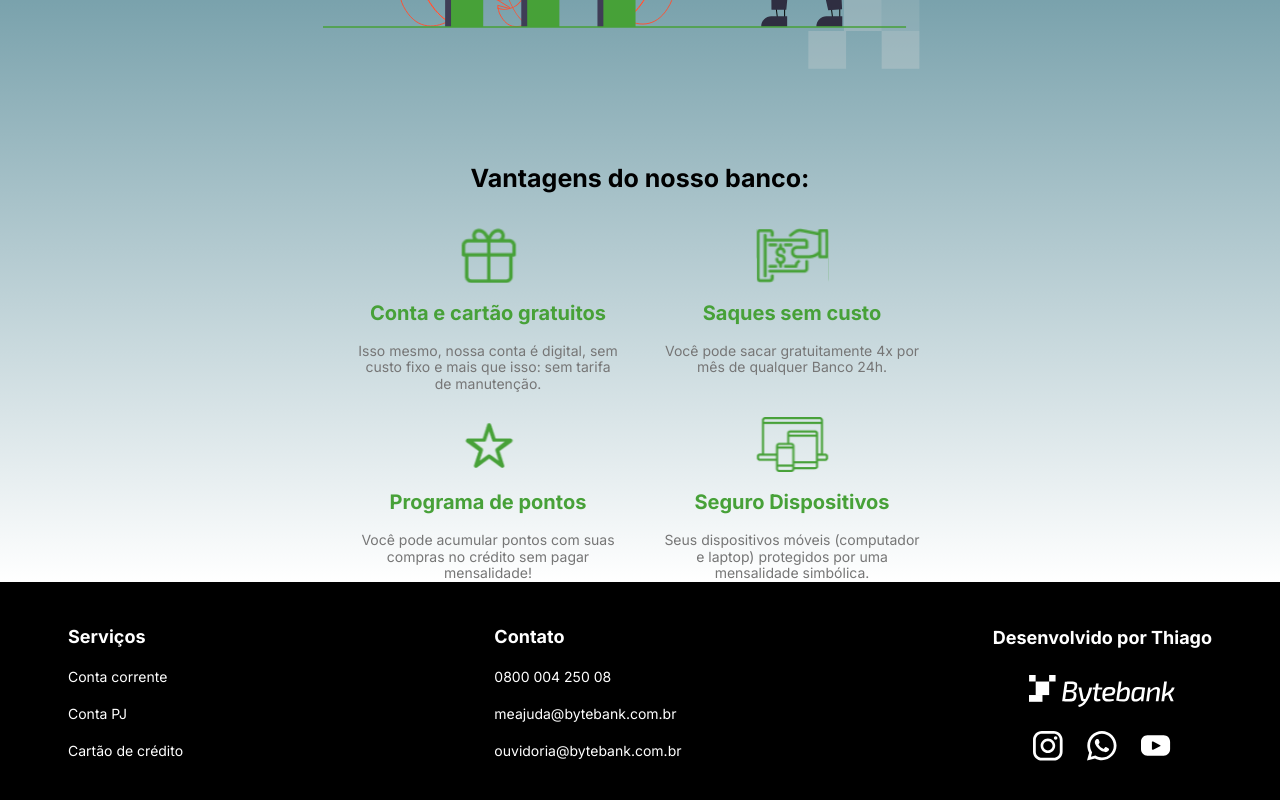
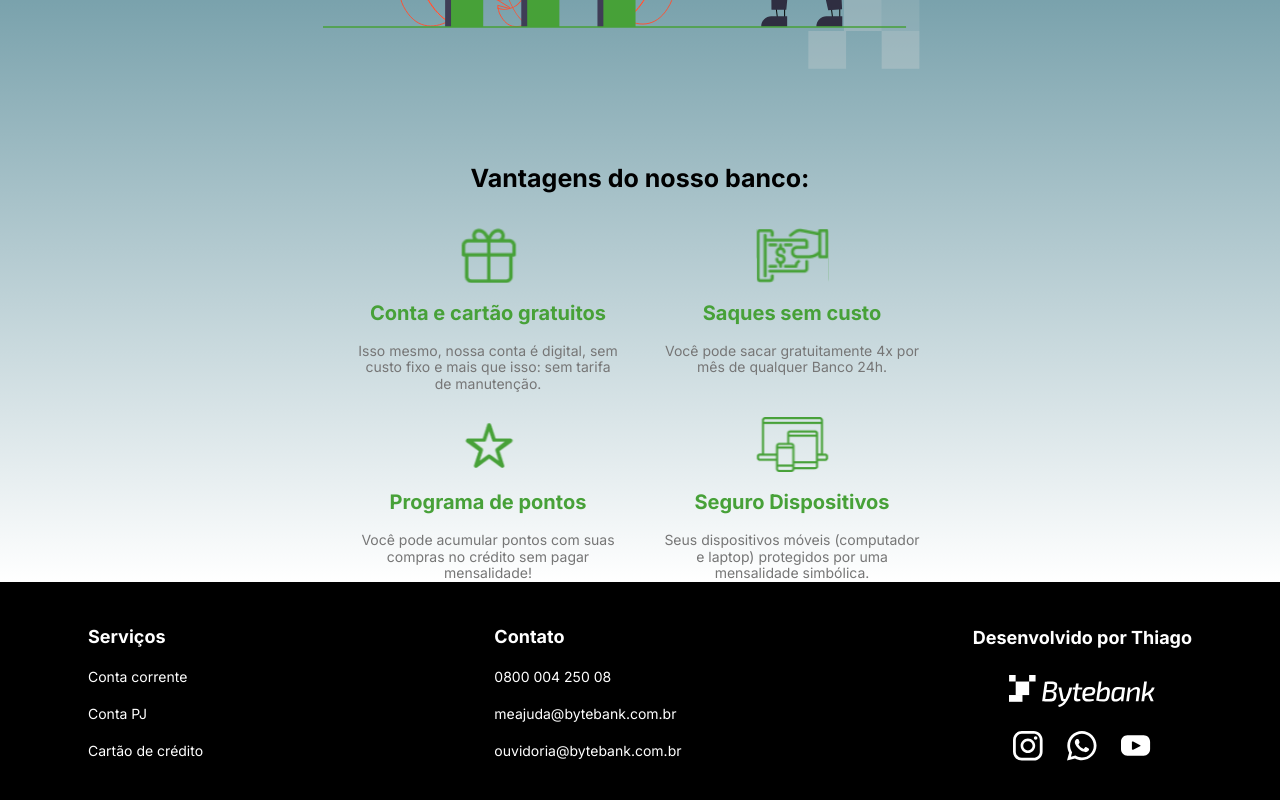
Before and after one commit to pos-projetos-thiago/tc-02, a Next.js app: page / in a window 1280 px wide. Shown: the part 627-1427 px from the top of the page. Built offline with nearby package versions, Linux system fonts and the light colour scheme.

Commit message:
fix(footer): restaura container-padding no desktop

```diff
--- a/src/components/organisms/Footer/Footer.module.scss
+++ b/src/components/organisms/Footer/Footer.module.scss
@@ -19,11 +19,11 @@
 }
 
 .container {
+  @include container-padding;
   width: 100%;
   height: 100%;
-  max-width: $container-max-width;
-  margin: 0 auto;
-  padding: 4rem;
+  padding-top: 4rem;
+  padding-bottom: 4rem;
   display: flex;
   align-items: center;
   justify-content: space-between;
```
